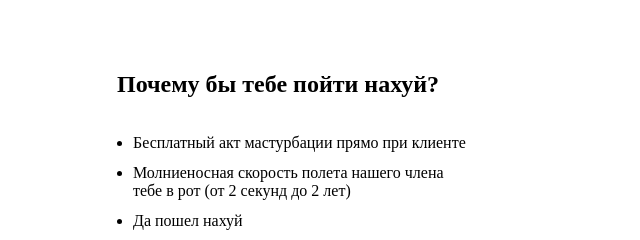
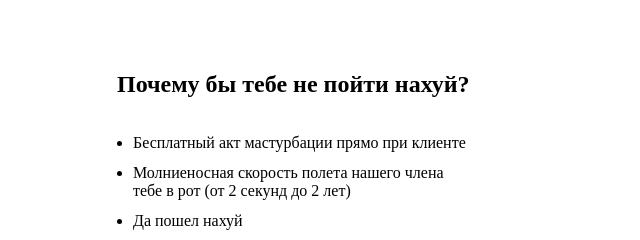
Before and after one commit to lacriman/Repair, a plain HTML site: page index.html in a window 1280 px wide. Shown: the part 155-395 px from the top of the page, 0-640 px from the left. Drawn offline with Linux system fonts and the light colour scheme.

Commit message:
Update index.html

```diff
--- a/index.html
+++ b/index.html
@@ -18,7 +18,7 @@
          <div class="__container">
             <div class="main-info">
                <h2 class="main-info__title">
-                  Почему бы тебе пойти нахуй?
+                  Почему бы тебе не пойти нахуй?
                </h2>
                <ul class="main-info__list">
                   <li class="main-info__list_item">Бесплатный акт мастурбации прямо при клиенте</li>
```
